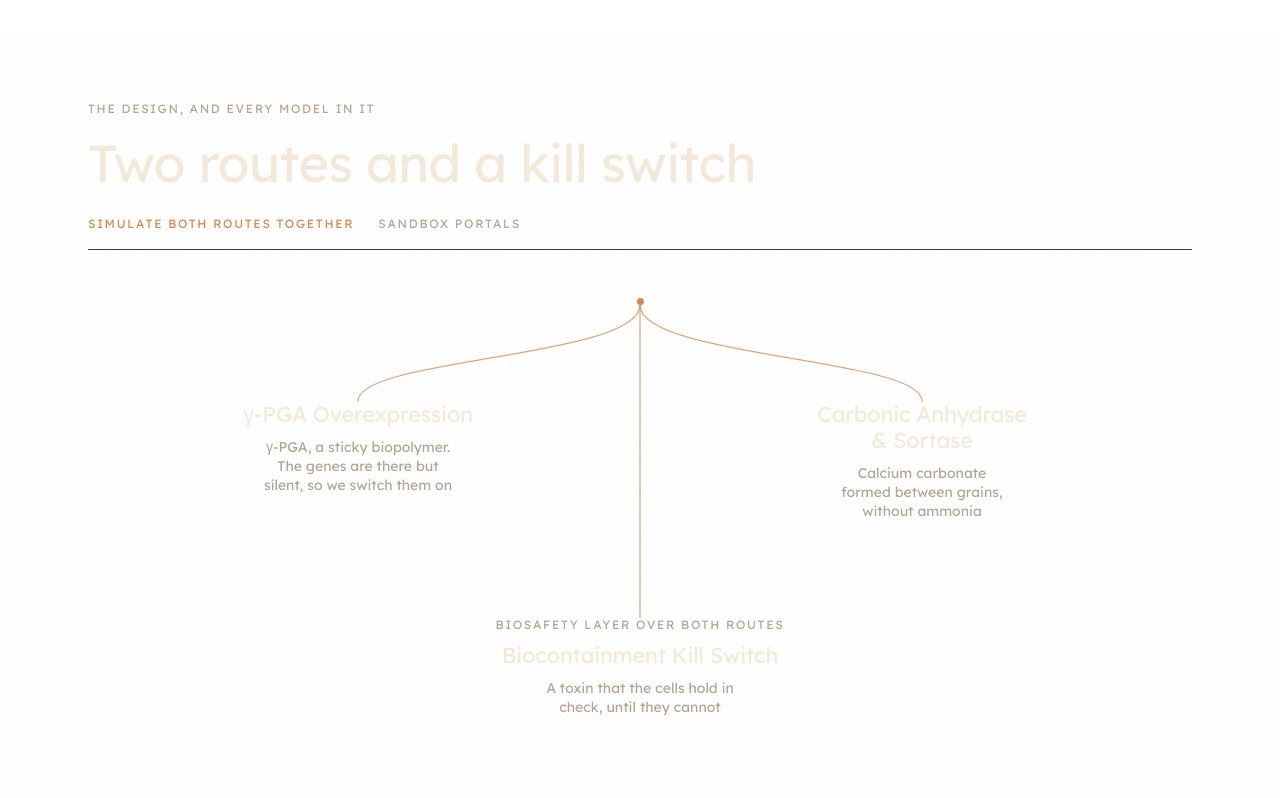
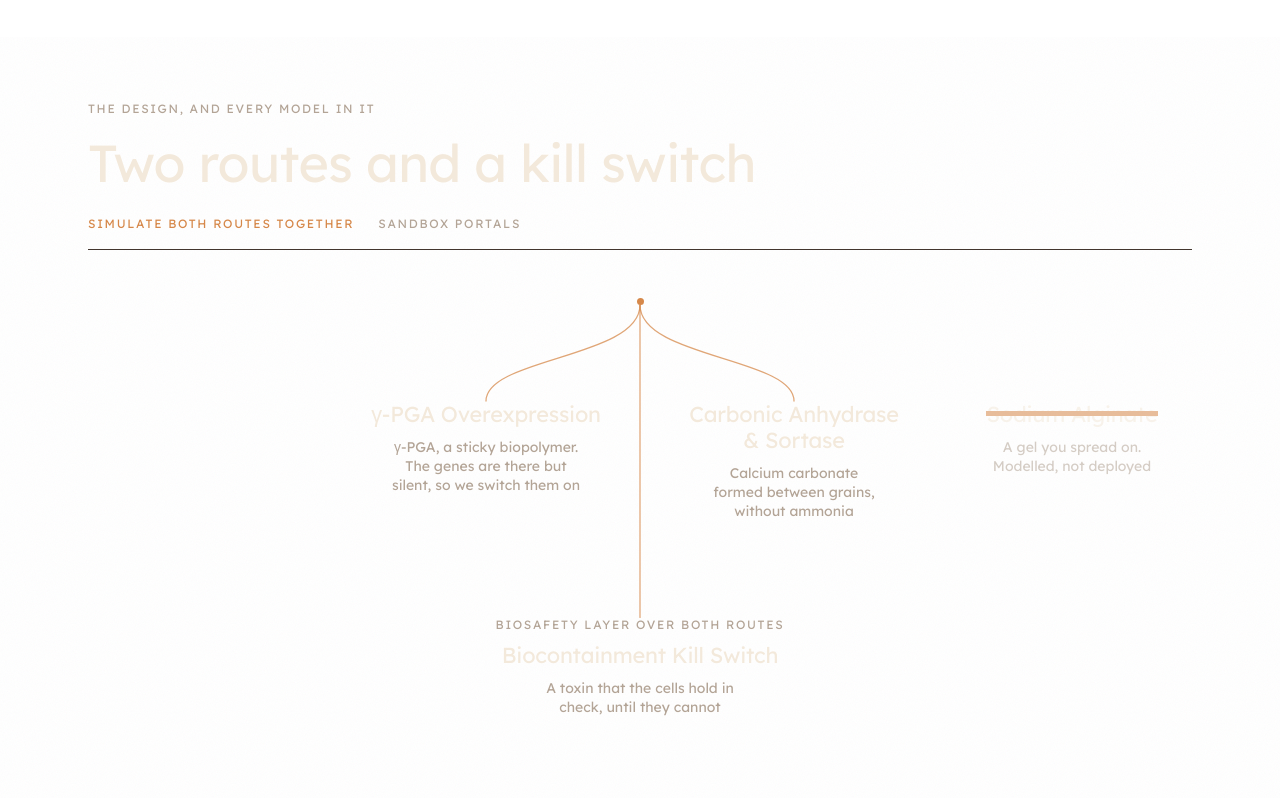
Before and after one commit to Faheem107/iGEM-Modeling-Tool-Kit, a Next.js app: page / in a window 1280 px wide. Shown: the part 9063-9861 px from the top of the page. Built offline with nearby package versions, Linux system fonts and the light colour scheme.

Commit message:
Delay the alginate strike and park it to the right

```diff
--- a/src/components/landing/ProngConstellation.tsx
+++ b/src/components/landing/ProngConstellation.tsx
@@ -1,7 +1,7 @@
 "use client";
 
 import React, { useEffect, useMemo, useRef, useState } from "react";
-import { AnimatePresence, motion, useInView } from "motion/react";
+import { motion, useInView } from "motion/react";
 import { gsap } from "gsap";
 import {
   useMeasuredConnectors,
@@ -24,13 +24,14 @@ import { PRONG_TITLES, PRONG_SHORTS } from "@/content/copy";
  * from "what is this project" to "open this simulation" in one click.
  *
  *   0 three    the fork branches to three labels
- *   1 strike   a rule is drawn through Sodium Alginate
- *   2 wither   its branch retracts into the fork, the label fades in place
- *   3 close    the label is popped out of flow, the survivors glide to centre
+ *   1 strike   two seconds after the figure is in view, a rule is drawn
+ *              through Sodium Alginate
+ *   2 wither   its branch retracts into the fork
+ *   3 park     the label is taken out of the row and glides to the right
+ *              margin, still struck, while the survivors close up under the fork
  *   4 settle   a branch grows down to the kill switch
- *   5 index    the model index resolves underneath
  *
- * The survivors recentre because removing the third flex item is enough; the
+ * The survivors recentre because taking the third flex item out of flow is enough; the
  * branches follow on their own because every endpoint is MEASURED from the
  * live rect of the label it points at (see useMeasuredConnectors). Nothing
  * here hard-codes a coordinate, which is exactly why the tips can no longer
@@ -40,8 +41,11 @@ import { PRONG_TITLES, PRONG_SHORTS } from "@/content/copy";
 type Phase = 0 | 1 | 2 | 3 | 4 | 5;
 type ViewTarget = number | "killswitch";
 
-const HOLDS = [0.85, 0.7, 0.75, 0.85, 0.55];
+// The first hold is long on purpose: the reader has just arrived at the
+// figure, and the strike should happen while they are looking at it.
+const HOLDS = [2.85, 0.9, 0.7, 1.3, 0.55];
 const EASE = [0.22, 1, 0.36, 1] as const;
+const PARK = { duration: 1.4, ease: EASE };
 
 const LEAVES = [
   {
@@ -81,7 +85,7 @@ export default function ProngConstellation({
   const p2Ref = useRef<HTMLDivElement>(null);
   const algRef = useRef<HTMLDivElement>(null);
 
-  const started = useInView(hostRef, { amount: 0.25 });
+  const started = useInView(hostRef, { amount: 0.5 });
   const armed = useRef(true);
   const tlRef = useRef<gsap.core.Timeline | null>(null);
   const [phase, setPhase] = useState<Phase>(0);
@@ -151,18 +155,17 @@ export default function ProngConstellation({
   // The branch withers on its own beat, before the row closes, so the line is
   // seen to retract rather than to vanish with the label.
   const retracting = phase === 2;
-  const withered = phase >= 3;
+  const parked = phase >= 3;
   const settled = phase >= 4;
-  const indexed = phase >= 5;
 
   const connectors: ConnectorSpec[] = useMemo(
     () => [
       { id: "b1", from: "fork", to: "p1" },
       { id: "b2", from: "fork", to: "p2" },
-      { id: "b3", from: "fork", to: "alg", hidden: withered },
+      { id: "b3", from: "fork", to: "alg", hidden: parked },
       { id: "b4", from: "fork", to: "kill", hidden: !settled },
     ],
-    [withered, settled],
+    [parked, settled],
   );
 
   const nodes = useMemo(
@@ -184,7 +187,7 @@ export default function ProngConstellation({
   useEffect(() => {
     if (reduced) return;
     let raf = 0;
-    const until = performance.now() + 1200;
+    const until = performance.now() + 1600;
     const tick = () => {
       remeasure();
       if (performance.now() < until) raf = requestAnimationFrame(tick);
@@ -199,7 +202,7 @@ export default function ProngConstellation({
   return (
     <section
       id="models"
-      className="relative w-full scroll-mt-24 overflow-hidden pb-24 pt-[8vh]"
+      className="relative w-full scroll-mt-24 overflow-hidden pb-12 pt-[8vh]"
     >
       {/* Sand, at the strength of paper texture. The section this sits behind is
           about ground, so the ground is present rather than described. */}
@@ -290,35 +293,33 @@ export default function ProngConstellation({
           />
         </div>
 
-        {/* Leaves. Dropping the third item is what recentres the survivors, and
-            the branches follow because they are measured, not positioned. */}
-        <div className="flex items-start justify-around gap-6 pt-24">
-          {/* popLayout takes the leaving label out of flow on the frame it is
-              removed, so the two survivors glide across while it fades instead
-              of waiting for it to finish. */}
-          <AnimatePresence mode="popLayout" onExitComplete={remeasure}>
+        {/* Leaves. Parking the third item outside the row is what recentres
+            the survivors, and the branches follow because they are measured,
+            not positioned. The padding keeps the pair centred under the fork
+            with the parked label clear of it on the right. */}
+        <motion.div
+          layout
+          transition={{ layout: PARK }}
+          className={`relative flex items-start justify-around gap-6 pt-24 ${
+            parked ? "px-[12rem] lg:px-[16rem]" : ""
+          }`}
+        >
           {LEAVES.map((l) => {
             const isAlg = l.key === "alg";
-              if (isAlg && withered) return null;
+            const isParked = isAlg && parked;
             return (
               <motion.div
                 key={l.key}
                 ref={refFor(l.key)}
-                  className="max-w-[15rem] flex-1"
+                className={
+                  isParked
+                    ? "absolute right-0 top-24 w-[11rem] lg:w-[15rem]"
+                    : "max-w-[15rem] flex-1"
+                }
                 layout
                 initial={false}
-                  animate={{
-                    // Dimmed while its branch retracts, so by the time the row
-                    // closes there is almost nothing left to remove.
-                    opacity: isAlg && retracting ? 0.25 : 1,
-                    scale: isAlg && retracting ? 0.96 : 1,
-                  }}
-                  exit={{ opacity: 0, scale: 0.94, y: 10 }}
-                  transition={{
-                    layout: { duration: 0.9, ease: EASE },
-                    duration: 0.5,
-                    ease: EASE,
-                  }}
+                animate={{ opacity: isParked ? 0.55 : 1 }}
+                transition={{ layout: PARK, duration: 0.8, ease: EASE }}
                 onLayoutAnimationComplete={remeasure}
               >
                 <Leaf
@@ -330,8 +331,7 @@ export default function ProngConstellation({
               </motion.div>
             );
           })}
-          </AnimatePresence>
-        </div>
+        </motion.div>
 
         {/* The kill switch grows in where the third branch used to lead. */}
         <div className="flex justify-center pt-24">
@@ -357,7 +357,7 @@ export default function ProngConstellation({
         <div className="mb-12 border-t border-border" />
 
         {/* ---- The index. Everything, grouped and folded. ---- */}
-        <ModelIndex show={indexed || reduced} onView={onView} />
+        <ModelIndex onView={onView} />
       </div>
     </section>
   );
@@ -447,12 +447,12 @@ function Leaf({
         {title}
         <motion.span
           aria-hidden
-          className={`pointer-events-none absolute left-0 top-[calc(50%-1.5px)] h-[3px] w-full origin-left ${
+          className={`pointer-events-none absolute left-0 top-[calc(50%-2.5px)] h-[5px] w-full origin-left ${
             isLightMode ? "bg-dune-maroon" : "bg-dune-orange"
           }`}
           initial={false}
           animate={{ scaleX: struck ? 1 : 0 }}
-          transition={{ duration: 0.55, ease: EASE }}
+          transition={{ duration: 0.7, ease: EASE }}
         />
       </h3>
       <p className="mx-auto mt-2 max-w-[24ch] text-[length:var(--text-micro)] leading-snug text-muted-foreground">
--- a/src/components/pages/LandingView.tsx
+++ b/src/components/pages/LandingView.tsx
@@ -62,7 +62,7 @@ export default function LandingView() {
     <motion.div
       initial={{ opacity: 0 }}
       animate={{ opacity: 1 }}
-      className="relative w-full z-10 pb-12"
+      className="relative w-full z-10"
     >
       {/* --- THE STORY: the hero, then five beats that scroll past one sticky
           scene. Field → grain and cell → the enzyme on the wall → the polymer
```
Lines whose indentation alone changed are shown as unchanged.
